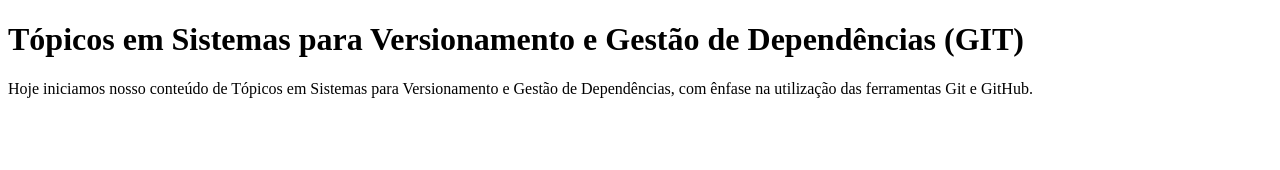
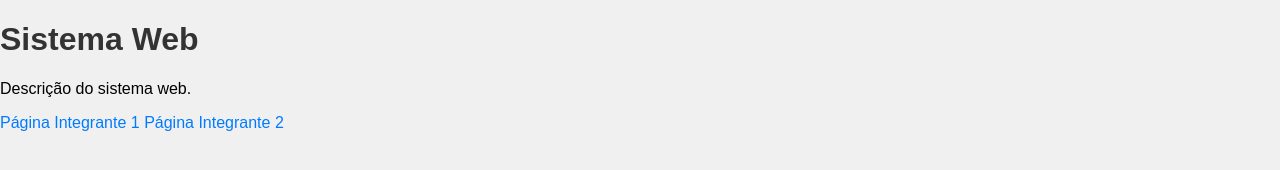
Before and after one commit to ViniciusSalbego/traabalhodupla, a plain HTML site: page index.html in a window 1280 px wide. Drawn offline with Linux system fonts and the light colour scheme.

Commit message:
adicionar Paginas pessoais e melhorias no index.html

```diff
--- a/index.html
+++ b/index.html
@@ -1,12 +1,14 @@
 <!DOCTYPE html>
-<html lang="en">
+<html>
 <head>
-    <meta charset="UTF-8">
-    <meta name="viewport" content="width=device-width, initial-scale=1.0">
-    <title>Document</title>
+    <title>Sistema Web</title>
+    <link rel="stylesheet" type="text/css" href="styles.css">
+    <script src="scripts.js"></script>
 </head>
 <body>
-    <h1>Tópicos em Sistemas para Versionamento e Gestão de Dependências (GIT)</h1>
-    <p>Hoje iniciamos nosso conteúdo de Tópicos em Sistemas para Versionamento e Gestão de Dependências, com ênfase na utilização das ferramentas Git e GitHub.</p>
+    <h1>Sistema Web</h1>
+    <p>Descrição do sistema web.</p>
+    <a href="integrante1.html">Página Integrante 1</a>
+    <a href="integrante2.html">Página Integrante 2</a>
 </body>
 </html>
--- /dev/null
+++ b/scripts.js
@@ -0,0 +1,3 @@
+document.addEventListener('DOMContentLoaded', function() {
+    console.log('Página carregada!');
+});
--- /dev/null
+++ b/styles.css
@@ -0,0 +1,13 @@
+body {
+    font-family: Arial, sans-serif;
+    background-color: #f0f0f0;
+    margin: 0;
+    padding: 0;
+}
+h1 {
+    color: #333;
+}
+a {
+    text-decoration: none;
+    color: #007bff;
+}
```
Also changed, not shown: Integrante1.html (added, +11 -0 lines), Integrante2.html (added, +11 -0 lines).
